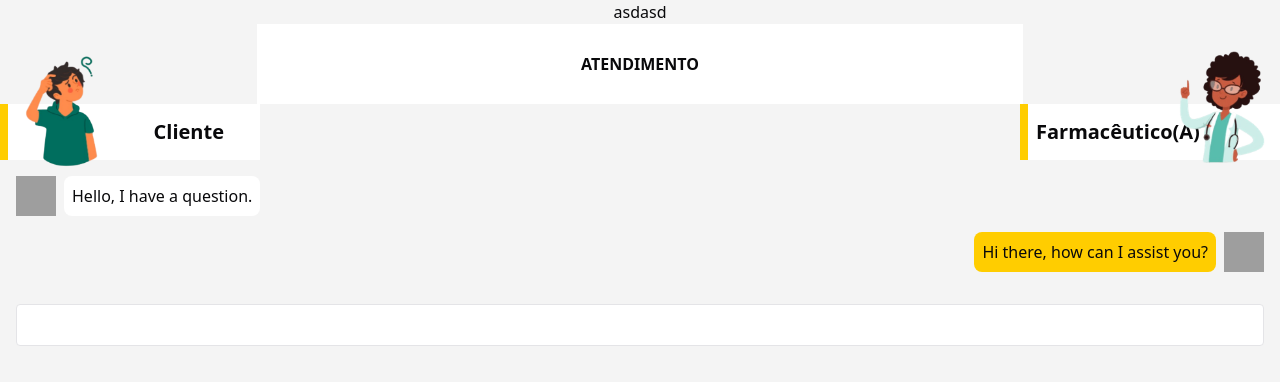
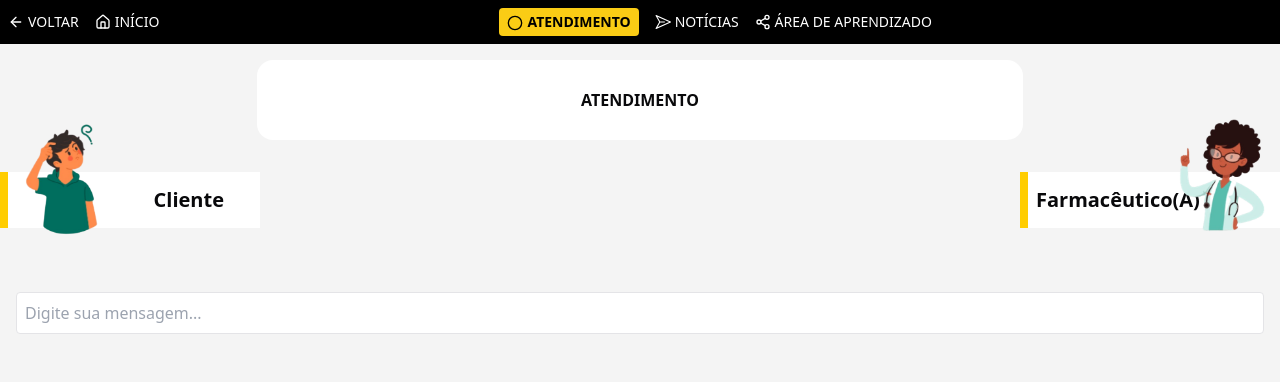
Before and after one commit to Cauatn/FarmaLibra, a React (Vite) app in the folder frontend/: page /chat in a window 1280 px wide. Shown: the top 382 px of the page. Built offline with nearby package versions, Linux system fonts and the light colour scheme; grey boxes are pictures that could not be loaded.

Commit message:
feat: Add Header component and video list
The Header component has been added to the project, providing a navigation bar for the application. Additionally, a video database has been created in the videos.ts file, containing a list of videos categorized by user type and category.

```diff
--- /dev/null
+++ b/frontend/src/components/Header.tsx
@@ -0,0 +1,40 @@
+import { PaperPlaneIcon } from "@radix-ui/react-icons";
+import { ArrowLeftIcon, CircleIcon, HomeIcon, Share2Icon } from "lucide-react";
+
+function Header() {
+  return (
+    <header className="bg-black p-2 text-white">
+      <nav className="flex items-center">
+        <div className="flex w-fit items-center space-x-4">
+          <a href="#" className="flex items-center space-x-1 text-sm">
+            <ArrowLeftIcon className="h-4 w-4" />
+            <span>VOLTAR</span>
+          </a>
+          <a href="#" className="flex items-center space-x-1 text-sm">
+            <HomeIcon className="h-4 w-4" />
+            <span>INÍCIO</span>
+          </a>
+        </div>
+        <div className="flex w-full items-center justify-center space-x-4">
+          <a
+            href="#"
+            className="rounded bg-yellow-400 px-2 py-1 text-sm font-bold text-black"
+          >
+            <CircleIcon className="mr-1 inline h-4 w-4" />
+            ATENDIMENTO
+          </a>
+          <a href="#" className="flex items-center space-x-1 text-sm">
+            <PaperPlaneIcon className="h-4 w-4" />
+            <span>NOTÍCIAS</span>
+          </a>
+          <a href="#" className="flex items-center space-x-1 text-sm">
+            <Share2Icon className="h-4 w-4" />
+            <span>ÁREA DE APRENDIZADO</span>
+          </a>
+        </div>
+      </nav>
+    </header>
+  );
+}
+
+export default Header;
--- a/frontend/src/core/chat.tsx
+++ b/frontend/src/core/chat.tsx
@@ -4,18 +4,23 @@ import elipse from "@/assets/elipse_tela_de_inicio.png";
 
 import cliente from "@/assets/imagem_cliente.png";
 import farmaceutico from "@/assets/imagem_farmaceutico_tr.png";
+import Header from "@/components/Header";
+import listaDeVideos from "@/db/videos";
+import { Dialog, DialogContent, DialogTrigger } from "@/components/ui/dialog";
 
 function Chat() {
   return (
     <div className="h-full bg-[#F4F4F4]">
-      <div className="mx-auto h-full max-w-7xl">
-        <header>asdasd</header>
-        <main className="relative flex flex-col items-center">
-          <div className="z-20 flex h-20 w-[766px] items-center justify-center bg-white font-bold">
+      <div className="mx-auto h-full max-w-7xl space-y-4">
+        <Header />
+        <main className="relative flex flex-col items-center space-y-8">
+          <div className="z-20 flex h-20 w-[766px] items-center justify-center rounded-2xl bg-white font-bold">
             ATENDIMENTO
           </div>
           <div className="inline-flex w-full justify-between">
-            <div className="relative inline-flex h-14 w-[260px] items-center justify-between bg-white">
+            <Dialog>
+              <DialogTrigger asChild>
+                <div className="relative inline-flex h-14 w-[260px] items-center justify-between bg-white hover:cursor-pointer">
                   <div className="h-full w-2 bg-[#FFCD00]"></div>
                   <img
                     src={cliente}
@@ -24,7 +29,12 @@ function Chat() {
                   />
                   <p className="mr-9 text-xl font-bold">Cliente</p>
                 </div>
-            <div className="relative inline-flex h-14 w-[260px] items-center bg-white">
+              </DialogTrigger>
+              <DialogContent>asasd</DialogContent>
+            </Dialog>
+            <Dialog>
+              <DialogTrigger asChild>
+                <div className="relative inline-flex h-14 w-[260px] items-center bg-white hover:cursor-pointer">
                   <div className="h-full w-2 bg-[#FFCD00]"></div>
                   <p className="ml-2 text-xl font-bold">Farmacêutico(A)</p>
                   <img
@@ -33,6 +43,9 @@ function Chat() {
                     className="absolute -top-14 right-0 w-28"
                   />
                 </div>
+              </DialogTrigger>
+              <DialogContent>asasd</DialogContent>
+            </Dialog>
           </div>
           <ChatArea />
         </main>
@@ -42,28 +55,54 @@ function Chat() {
 }
 
 function ChatArea() {
-  const [messages, setMessages] = useState([
-    { sender: "client", content: "Hello, I have a question." },
-    { sender: "pharmacist", content: "Hi there, how can I assist you?" },
+  const [messages, setMessages] = useState([]);
+  const [input, setInput] = useState("");
+
+  const handleChange = (e) => {
+    setInput(e.target.value);
+  };
+
+  const handleKeyPress = (e) => {
+    if (e.key === "Enter") {
+      const matchedVideo = listaDeVideos.find(
+        (video) => video.texto.toLowerCase() === input.toLowerCase(),
+      );
+
+      if (matchedVideo) {
+        setMessages([
+          ...messages,
+          {
+            sender: matchedVideo.userType,
+            content: matchedVideo.texto,
+            videoId: matchedVideo.videoId,
+          },
         ]);
+      } else {
+        setMessages([...messages, { sender: "client", content: input }]);
+      }
 
-  const sendMessage = (content) => {
-    setMessages([...messages, { sender: "client", content }]);
+      setInput("");
+    }
   };
 
   return (
     <div className="w-full p-4">
+      <div className="chat-messages">
         {messages.map((message, index) =>
           message.sender === "client" ? (
-          <ClientMessage key={index} message={message.content} />
+            <ClientMessage key={index} message={message} />
           ) : (
-          <PharmacistMessage key={index} message={message.content} />
+            <PharmacistMessage key={index} message={message} />
           ),
         )}
+      </div>
       <input
         type="text"
-        onKeyPress={(e) => e.key === "Enter" && sendMessage(e.target.value)}
+        value={input}
+        onChange={handleChange}
+        onKeyPress={handleKeyPress}
         className="mt-4 w-full rounded border p-2"
+        placeholder="Digite sua mensagem..."
       />
     </div>
   );
@@ -71,22 +110,44 @@ function ChatArea() {
 
 function ClientMessage({ message }) {
   return (
-    <div className="mb-4 flex items-center justify-start">
-      <img src="/client-avatar.png" alt="Client" className="mr-2 h-10 w-10" />
-      <div className="rounded-lg bg-white p-2">{message}</div>
+    <div className="relative mb-4 flex items-center justify-start">
+      <img src={cliente} alt="" className="absolute -left-8 top-3 w-10" />
+      <div className="rounded-lg bg-white p-2">
+        {message.videoId ? (
+          <iframe
+            width="300"
+            height="200"
+            src={`https://www.youtube.com/embed/${message.videoId}`}
+            frameBorder="0"
+            allow="accelerometer; autoplay; clipboard-write; encrypted-media; gyroscope; picture-in-picture"
+            allowFullScreen
+          ></iframe>
+        ) : (
+          message.content
+        )}
+      </div>
     </div>
   );
 }
 
 function PharmacistMessage({ message }) {
   return (
-    <div className="mb-4 flex items-center justify-end">
-      <div className="rounded-lg bg-[#FFCD00] p-2">{message}</div>
-      <img
-        src="/pharmacist-avatar.png"
-        alt="Pharmacist"
-        className="ml-2 h-10 w-10"
-      />
+    <div className="relative mb-4 flex items-center justify-end">
+      <div className="rounded-lg bg-[#FFCD00] p-2">
+        {message.videoId ? (
+          <iframe
+            width="300"
+            height="200"
+            src={`https://www.youtube.com/embed/${message.videoId}`}
+            frameBorder="0"
+            allow="accelerometer; autoplay; clipboard-write; encrypted-media; gyroscope; picture-in-picture"
+            allowFullScreen
+          ></iframe>
+        ) : (
+          message.content
+        )}
+      </div>
+      <img src={farmaceutico} alt="" className="absolute -right-8 top-3 w-10" />
     </div>
   );
 }
--- /dev/null
+++ b/frontend/src/db/videos.ts
@@ -0,0 +1,234 @@
+const listaDeVideos = [
+  // Cliente
+  {
+    videoId: "4oV6FgY1lWI",
+    userType: "cliente",
+    categoria: "c1",
+    texto: "Bom dia.",
+  },
+  {
+    videoId: "PAwcfiCInIM",
+    userType: "cliente",
+    categoria: "c1",
+    texto: "Boa tarde.",
+  },
+  {
+    videoId: "xSlB7hv0pjg",
+    userType: "cliente",
+    categoria: "c1",
+    texto: "Boa noite.",
+  },
+  {
+    videoId: "uPcQN3C5BoQ",
+    userType: "cliente",
+    categoria: "c1",
+    texto: "Você pode me ajudar?",
+  },
+  {
+    videoId: "oN6d18fAhrw",
+    userType: "cliente",
+    categoria: "c1",
+    texto:
+      "O médico me passou esses medicamentos. Quero comprar e entender como devo usar; você pode me ajudar?",
+  },
+  {
+    videoId: "ia2cgzT7aHk",
+    userType: "cliente",
+    categoria: "c1",
+    texto: "Venho sentindo dor há vários dias.",
+  },
+  {
+    videoId: "wg18knln1P4",
+    userType: "cliente",
+    categoria: "c1",
+    texto: "Eu quero o medicamento mais barato.",
+  },
+  // Cliente C2
+  {
+    videoId: "MEw53FHdulU",
+    userType: "cliente",
+    categoria: "c2",
+    texto: "Por que precisa da prescrição?",
+  },
+  {
+    videoId: "acvpYOysNH4",
+    userType: "cliente",
+    categoria: "c2",
+    texto: "Como assim, receita vencida?",
+  },
+  {
+    videoId: "cG3UGLZWJzg",
+    userType: "cliente",
+    categoria: "c2",
+    texto: "Vou precisar retornar ao médico para pegar uma receita nova?",
+  },
+  {
+    videoId: "0idoMGeQChQ",
+    userType: "cliente",
+    categoria: "c2",
+    texto: "Precisa de receita para comprar esse medicamento?",
+  },
+  // Categoria C3
+  {
+    videoId: "1Q5QFKUt5NQ",
+    userType: "cliente",
+    categoria: "c3",
+    texto: "Para que serve esse medicamento?",
+  },
+  // Categoria C4
+  {
+    videoId: "np2DRnlYjas",
+    userType: "cliente",
+    categoria: "c4",
+    texto: "Como devo tomar esse medicamento?",
+  },
+  {
+    videoId: "3AbKIFH7eAg",
+    userType: "cliente",
+    categoria: "c4",
+    texto: "Posso partir esse medicamento?",
+  },
+  {
+    videoId: "xKZO_9Z6OwE",
+    userType: "cliente",
+    categoria: "c4",
+    texto: "Como posso adquirir um partidor de comprimido?",
+  },
+  {
+    videoId: "5GgadOjiXA0",
+    userType: "cliente",
+    categoria: "c4",
+    texto: "Com que líquido devo tomar esse medicamento?",
+  },
+  {
+    videoId: "yk_Dh9A9h_4",
+    userType: "cliente",
+    categoria: "c4",
+    texto: "Essa injeção é aplicada só em hospital?",
+  },
+  {
+    videoId: "YiOa9fFMspk",
+    userType: "cliente",
+    categoria: "c4",
+    texto: "Eu quero duas caixas, por favor.",
+  },
+  // Cliente C5
+  {
+    videoId: "DcryiyNdJKs",
+    userType: "cliente",
+    categoria: "c5",
+    texto: "Posso tomar bebida alcoólica durante o tratamento?",
+  },
+  {
+    videoId: "8OVvuZdosng",
+    userType: "cliente",
+    categoria: "c5",
+    texto: "Estou grávida; Posso usar esse medicamento?",
+  },
+  {
+    videoId: "PsqMawWQdZE",
+    userType: "cliente",
+    categoria: "c5",
+    texto: "Estou amamentando; Posso usar esse medicamento?",
+  },
+  {
+    videoId: "Hnj-df-gS2w",
+    userType: "cliente",
+    categoria: "c5",
+    texto: "Em caso de esquecimento, o que devo fazer?",
+  },
+  {
+    videoId: "wh3jiI_0Y00",
+    userType: "cliente",
+    categoria: "c5",
+    texto: "Esse medicamento causa sonolência?",
+  },
+  {
+    videoId: "cTQ5aoeVopI",
+    userType: "cliente",
+    categoria: "c5",
+    texto: "Posso usar medicamentos vencidos?",
+  },
+  // Cliente C6
+  {
+    videoId: "f03_CyUGoDI",
+    userType: "cliente",
+    categoria: "c6",
+    texto: "Posso levar o medicamento na bolsa?",
+  },
+  {
+    videoId: "iWn3t7FZxeA",
+    userType: "cliente",
+    categoria: "c6",
+    texto: "Onde devo guardar o medicamento em casa?",
+  },
+  {
+    videoId: "CgCgkQYghUg",
+    userType: "cliente",
+    categoria: "c6",
+    texto: "Muito obrigado por sua atenção.",
+  },
+  {
+    videoId: "Cal2j5MEX3g",
+    userType: "cliente",
+    categoria: "c6",
+    texto: "Como descartar medicamento vencido ou estragado?",
+  },
+  {
+    videoId: "jS9e-e3Xp-A",
+    userType: "cliente",
+    categoria: "c6",
+    texto: "Se eu tiver mais alguma dúvida, posso voltar aqui?",
+  },
+  {
+    videoId: "1MuChMVxNOU",
+    userType: "cliente",
+    categoria: "c6",
+    texto: "Posso deixar meu medicamento guardado no carro?",
+  },
+  // Farmacêutico
+  {
+    videoId: "muqmZnplFHE",
+    userType: "farmaceutico",
+    categoria: "c1",
+    texto: "Bom dia.",
+  },
+  {
+    videoId: "jufvd-U_bFI",
+    userType: "farmaceutico",
+    categoria: "c1",
+    texto: "Boa tarde.",
+  },
+  {
+    videoId: "ohG57B4Xco4",
+    userType: "farmaceutico",
+    categoria: "c1",
+    texto: "Boa noite.",
+  },
+  {
+    videoId: "JINsS1XCWbU",
+    userType: "farmaceutico",
+    categoria: "c1",
+    texto: "Você conhece o FarmaLibras? Quer que eu o apresente?",
+  },
+  {
+    videoId: "M16Z-laRKUE",
+    userType: "farmaceutico",
+    categoria: "c1",
+    texto: "Eu sou o farmacêutico, não sei Libras, mas quero ajudar você.",
+  },
+  {
+    videoId: "BrJx0Yd8gbo",
+    userType: "farmaceutico",
+    categoria: "c1",
+    texto: "Você está sentindo dor ou outra queixa de problema de saúde?",
+  },
+  {
+    videoId: "5b8JAgZuKHk",
+    userType: "farmaceutico",
+    categoria: "c1",
+    texto: "Você tem preferência por marca ou pode ser o mais barato?",
+  },
+];
+
+export default listaDeVideos;
```
Lines whose indentation alone changed are shown as unchanged.
